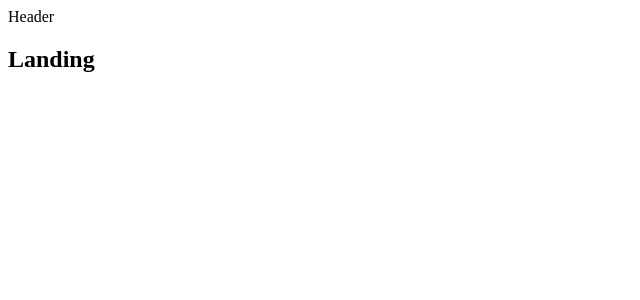
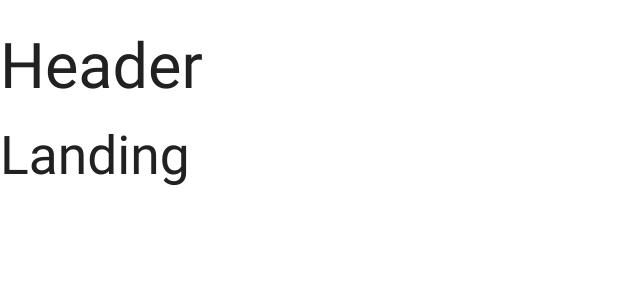
Before and after one commit to Dashon-Hawkins/FullstackBlitz, a React (Create React App) app in the folder client/: page / in a window 1280 px wide. Shown: the top 300 px of the page, without its empty margins (0-640 px from the left). Built offline with nearby package versions, Linux system fonts and the light colour scheme.

Commit message:
materialize css init

```diff
--- a/client/package.json
+++ b/client/package.json
@@ -8,6 +8,7 @@
     }
   },
   "dependencies": {
+    "materialize-css": "^0.100.2",
     "react": "^16.4.2",
     "react-dom": "^16.4.2",
     "react-redux": "^5.0.7",
--- a/client/src/components/Header.js
+++ b/client/src/components/Header.js
@@ -4,7 +4,7 @@ class Header extends Component {
 
     render() {
          return(
-             <div>Header</div>
+             <div><h1>Header</h1></div>
          )
     }
 
--- a/client/src/index.js
+++ b/client/src/index.js
@@ -1,4 +1,5 @@
 import  React from 'react';
+import 'materialize-css/dist/css/materialize.min.css'
 import ReactDom from 'react-dom';
 import App from './components/App';
 import {Provider} from 'react-redux';
```
Also changed, not shown: 1 other file (tests, documents, lock files or other folders).
